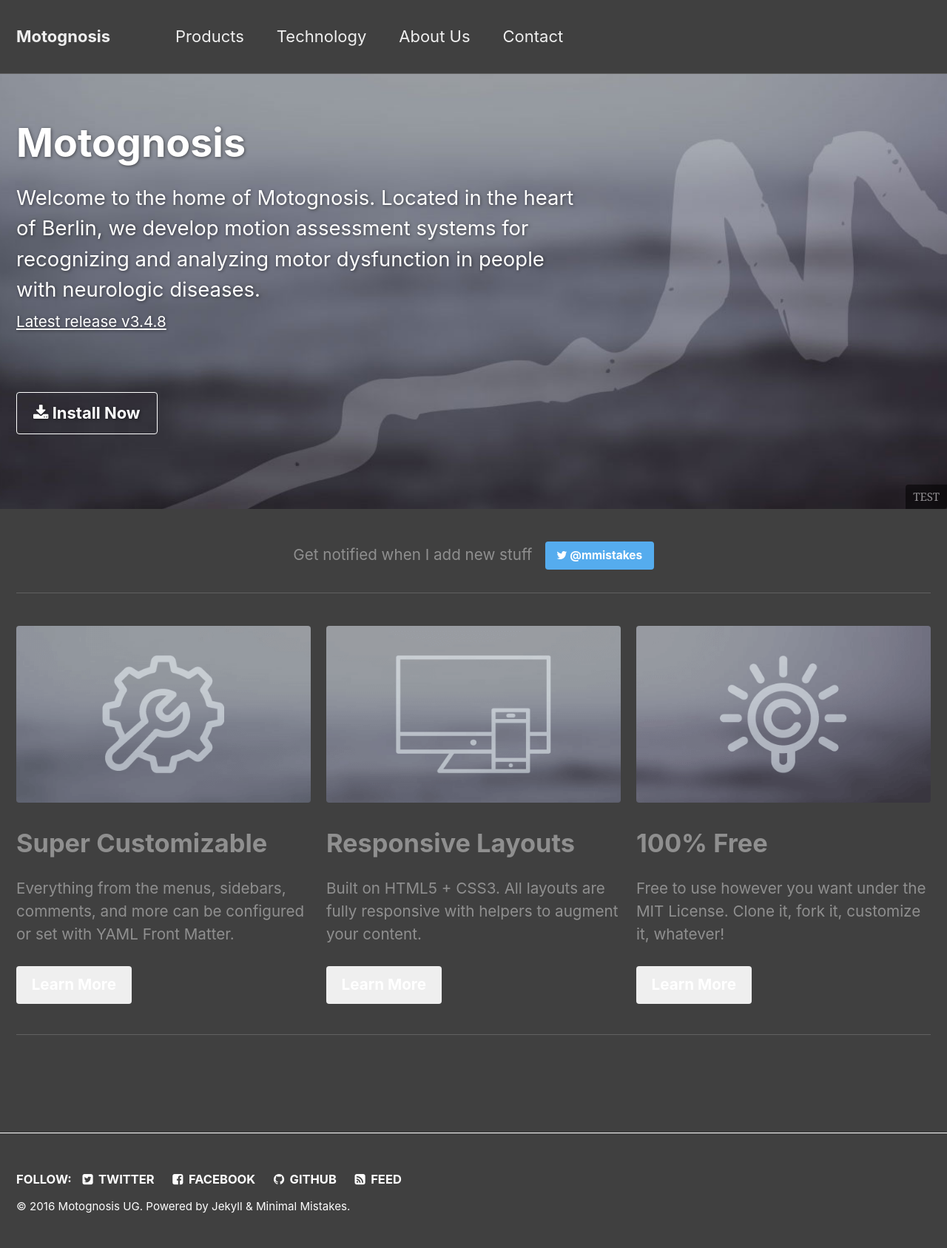
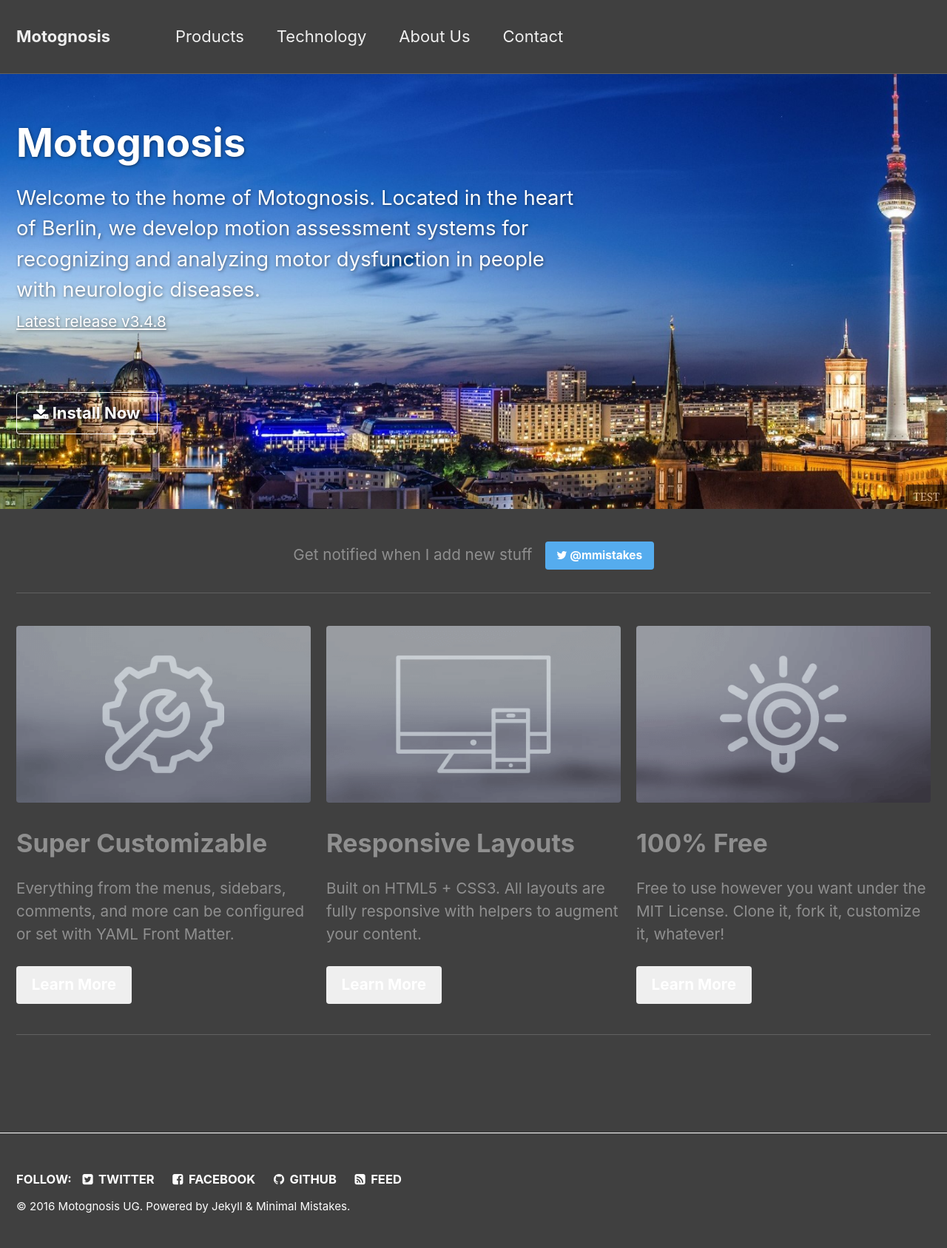
Before and after one commit to motognosis/motognosis.github.io, a Jekyll site: the page built from _pages/home.md, in a window 1280 px wide. Shown: the whole page at 74% size. Built offline with Jekyll 4.4.1, drawn with Linux system fonts in a browser that asks for light colours.

Commit message:
Changed Home image

```diff
--- a/_pages/home.md
+++ b/_pages/home.md
@@ -3,7 +3,7 @@ layout: splash
 permalink: /
 header:
   overlay_color: "#5e616c"
-  overlay_image: mm-home-page-feature.jpg
+  overlay_image: berlinpanorama1_cropped_650.jpg
   cta_label: "<i class='fa fa-download'></i> Install Now"
   cta_url: "/docs/quick-start-guide/"
   caption: 'TEST'
```
